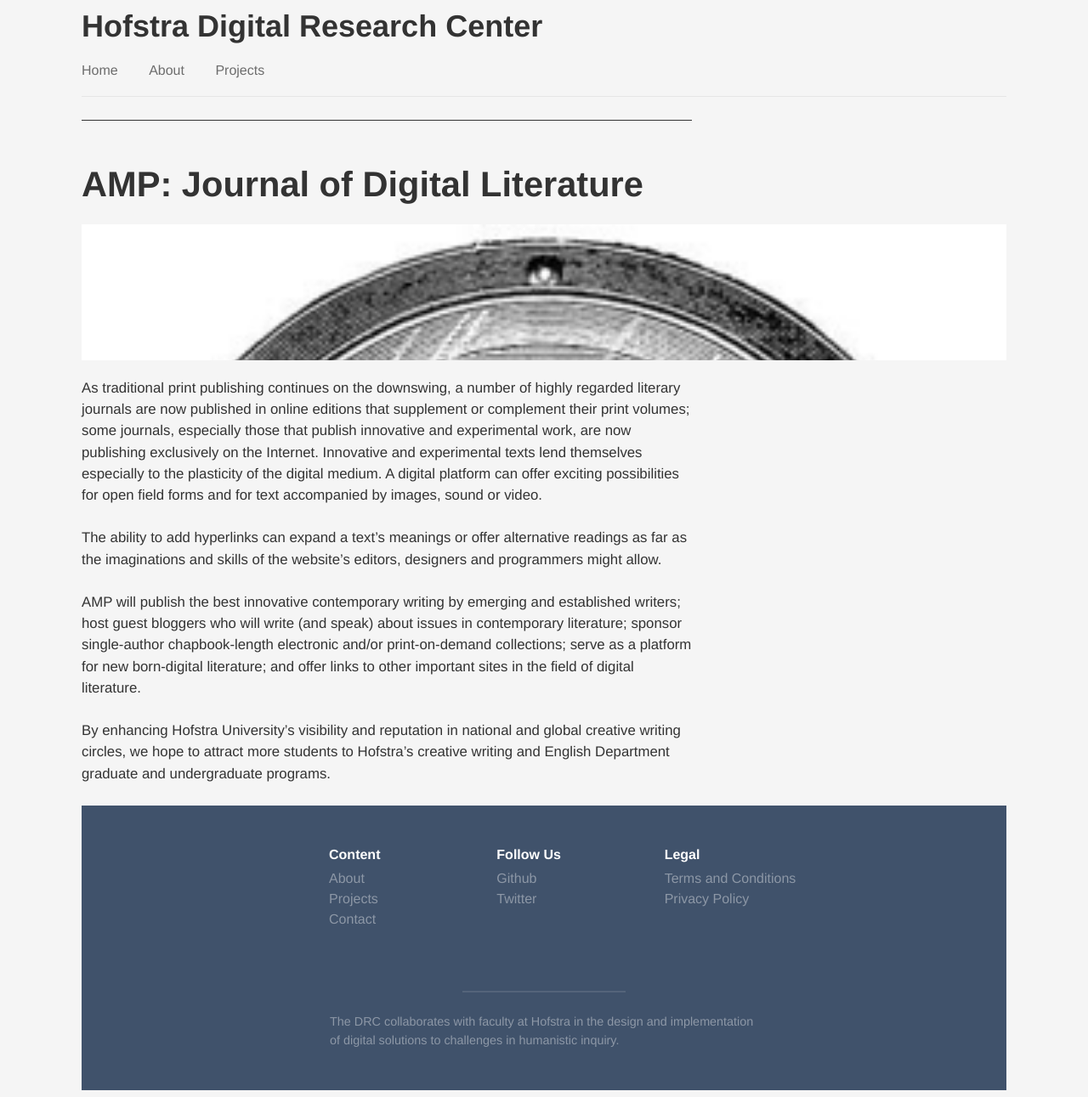
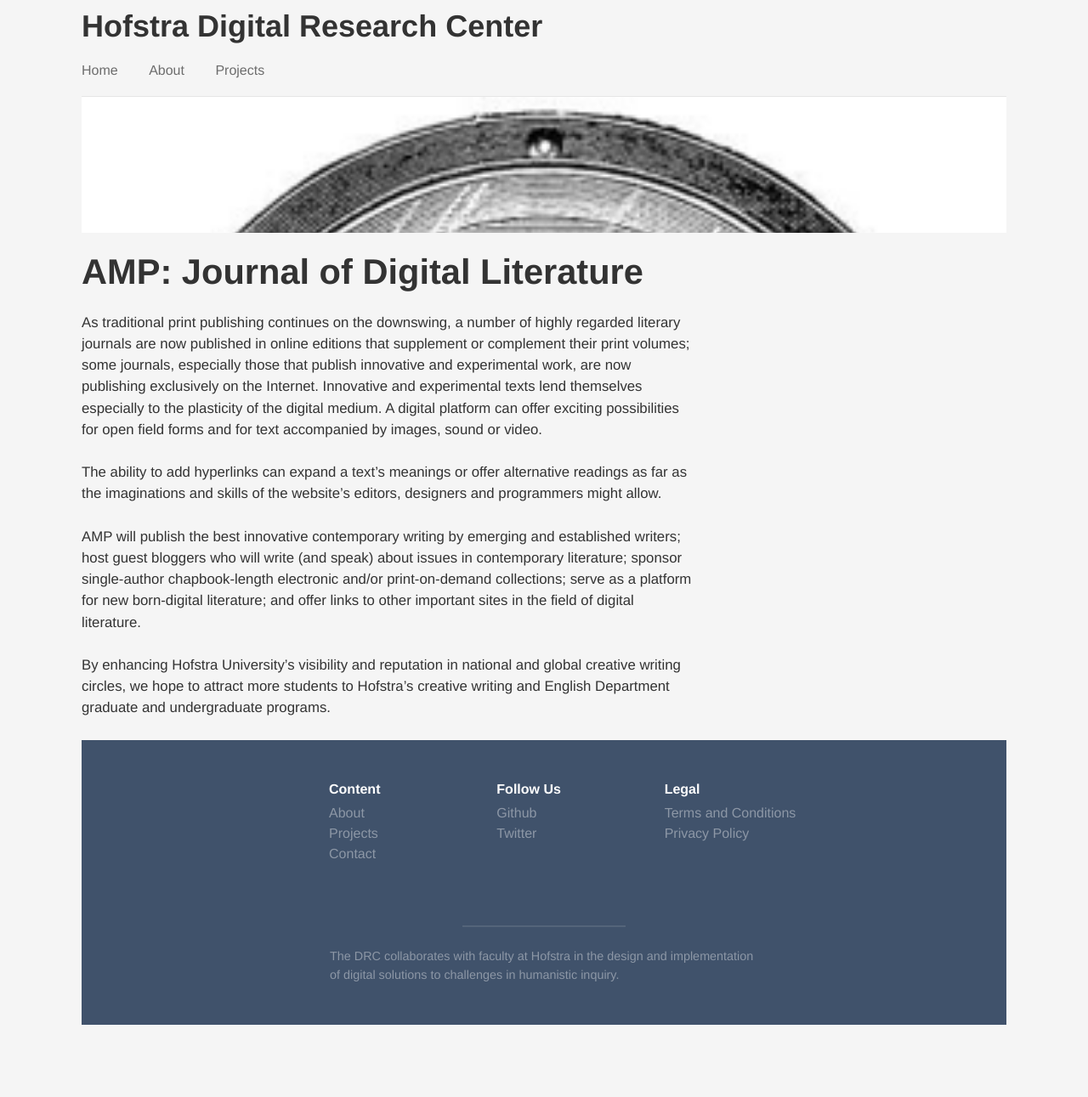
Before and after one commit to hofstra/drc, a Jekyll site: the page built from _posts/2015-01-24-amp-journal-of-digital-literature.md, in a window 1280 px wide. Shown: the whole page at 85% size. Built offline with Jekyll 4.4.1, drawn with Linux system fonts in a browser that asks for light colours; nearby versions of some CDN libraries; after the commit the page ends 1214 px from its top, so only the background shows below that.

Commit message:
Tweaks to layout.

```diff
--- a/_layouts/post.html
+++ b/_layouts/post.html
@@ -11,13 +11,14 @@
 {% endif %}
 
 <article class="type-system-geometric">
-<p class="type">{{ page.tags | join ", " }}</p>
+<!-- <p class="type">{{ page.tags | join ", " }}</p> -->
 
-<h1>{{ page.title }} </h1>
 <div class="hero">
 	<div class="hero-inner">
+		<!-- <div class="hero-copy">		</div> -->
 	</div>
 </div>
+<h1>{{ page.title }} </h1>
 
 {{ page.content | markdownify }}
 
```
